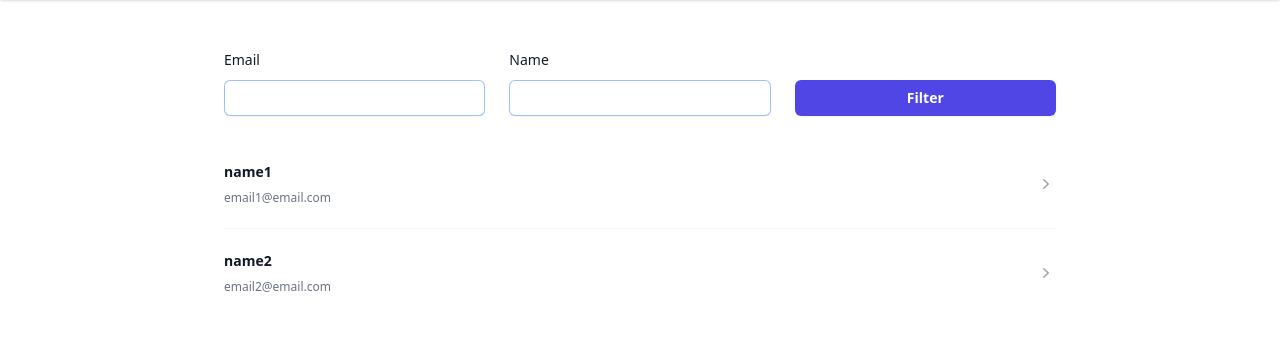
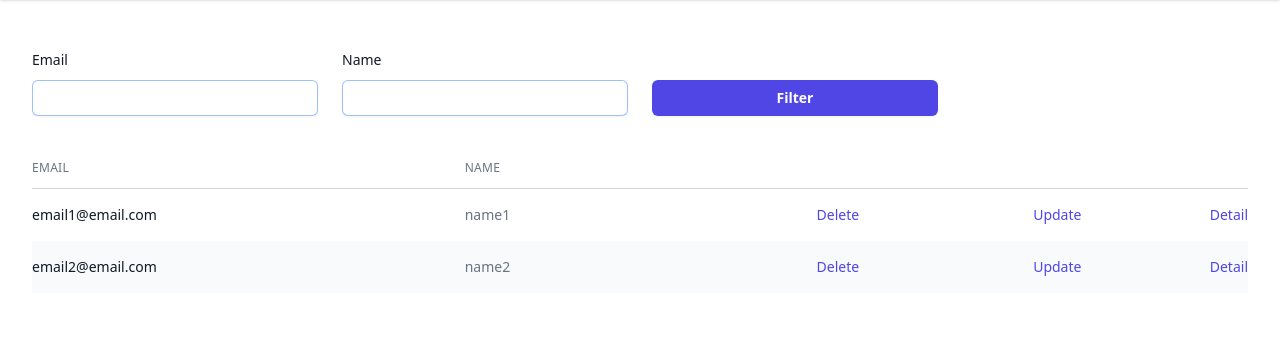
Before and after one commit to kinoubenkyou/benkyou-django, a Django app: page /users/ in a window 1280 px wide. Shown: the part 148-512 px from the top of the page. Run offline with Django 5.2, Linux system fonts and the light colour scheme; data comes from the database, SQL or seed files in the repository; some libraries are stand-ins or nearby versions.

Commit message:
Use table layout

```diff
--- a/main/templates/main/user_list.html
+++ b/main/templates/main/user_list.html
@@ -14,70 +14,114 @@
 {% endblock %}
 
 {% block main %}
-    <div class="mx-auto max-w-4xl px-4 py-12 sm:px-6 lg:px-8">
+    <div class="mx-auto max-w-7xl px-4 py-12 sm:px-6 lg:px-8">
+
         <form>
-            <div class="grid grid-cols-1 gap-x-6 gap-y-8 sm:grid-cols-3">
-                <div class="sm:col-span-1">
+            <div class="grid grid-cols-1 gap-x-6 gap-y-8 sm:grid-cols-12">
+
+                <div class="sm:col-span-3">
+
                     <label class="block text-sm font-medium leading-6 text-gray-900"
                            for="email__icontains">Email</label>
+
                     <div class="mt-2">
                         <input class="block w-full rounded-md border-0 py-1.5 shadow-sm ring-1 ring-inset focus:ring-2 focus:ring-inset sm:text-sm sm:leading-6"
                                id="email__icontains" name="email__icontains" type="text"
                                {% if email__icontains %}value="{{ email__icontains }}"{% endif %}>
                     </div>
+
                 </div>
-                <div class="sm:col-span-1">
+
+                <div class="sm:col-span-3">
+
                     <label class="block text-sm font-medium leading-6 text-gray-900"
                            for="name__icontains">Name</label>
+
                     <div class="mt-2">
                         <input class="block w-full rounded-md border-0 py-1.5 shadow-sm ring-1 ring-inset focus:ring-2 focus:ring-inset sm:text-sm sm:leading-6"
                                id="name__icontains" name="name__icontains" type="text"
                                {% if name__icontains %}value="{{ name__icontains }}"{% endif %}>
                     </div>
+
                 </div>
-                <div class="flex items-end sm:col-span-1">
+
+                <div class="flex items-end sm:col-span-3">
                     <button class="w-full rounded-md bg-indigo-600 px-3 py-2 text-sm font-semibold text-white shadow-sm hover:bg-indigo-500 focus-visible:outline focus-visible:outline-2 focus-visible:outline-offset-2 focus-visible:outline-indigo-600"
                             type="submit">Filter
                     </button>
                 </div>
+
             </div>
         </form>
-        <ul class="divide-y divide-gray-100 mt-6" role="list">
-            {% for object in object_list %}
-                <li class="relative flex justify-between gap-x-6 py-5">
 
-                    <div class="flex min-w-0 gap-x-4">
-                        <div class="flex-1 min-w-0">
+        <div class="-mx-4 mt-8 sm:-mx-0">
+            <table class="min-w-full divide-y divide-gray-300">
 
-                            <p class="text-sm font-semibold leading-6 text-gray-900">
-                                <a href="{% url 'user-detail' object.id %}">
-                                    <span class="absolute inset-x-0 -top-px bottom-0"></span>
-                                    {{ object.name }}
+                <thead>
+                    <tr>
+
+                        <th class="py-3 pl-4 pr-3 text-left text-xs font-medium uppercase tracking-wide text-gray-500 sm:pl-0" scope="col">Email</th>
+
+                        <th class="hidden px-3 py-3 text-left text-xs font-medium uppercase tracking-wide text-gray-500 sm:table-cell" scope="col">Name</th>
+
+                        <th class="hidden relative px-3 py-3 lg:table-cell" scope="col">
+                            <span class="sr-only">Detail</span>
+                        </th>
+
+                        <th class="hidden relative px-3 py-3 lg:table-cell" scope="col">
+                            <span class="sr-only">Edit</span>
+                        </th>
+
+                        <th class="relative py-3 pl-3 pr-4 sm:pr-0" scope="col">
+                            <span class="sr-only">Delete</span>
+                        </th>
+
+                    </tr>
+                </thead>
+
+                <tbody class="bg-white">
+                    {% for object in object_list %}
+                        <tr class="even:bg-gray-50">
+
+                            <td class="whitespace-nowrap py-4 pl-4 pr-3 text-sm font-medium text-gray-900 sm:pl-0">{{ object.email }}</td>
+
+                            <td class="hidden whitespace-nowrap px-3 py-4 text-sm text-gray-500 sm:table-cell">{{ object.name }}</td>
+
+                            <td class="hidden whitespace-nowrap px-3 py-4 text-right text-sm font-medium lg:table-cell">
+                                <a href="{% url 'user-delete' object.id %}" class="text-indigo-600 hover:text-indigo-900">
+                                    Delete
+                                    <span class="sr-only">
+                                        ,
+                                        {{ object.email }}
+                                    </span>
                                 </a>
-                            </p>
+                            </td>
 
-                            <p class="mt-1 flex text-xs leading-5 text-gray-500">
-                                <a class="relative truncate hover:underline"
-                                   href="mailto:{{ object.email }}">
-                                    {{ object.email }}
+                            <td class="hidden whitespace-nowrap px-3 py-4 text-right text-sm font-medium lg:table-cell">
+                                <a href="{% url 'user-update' object.id %}" class="text-indigo-600 hover:text-indigo-900">
+                                    Update
+                                    <span class="sr-only">
+                                        ,
+                                        {{ object.email }}
+                                    </span>
                                 </a>
-                            </p>
+                            </td>
 
-                        </div>
-                    </div>
+                            <td class="whitespace-nowrap py-4 pl-3 pr-4 text-right text-sm font-medium sm:pr-0">
+                                <a href="{% url 'user-detail' object.id %}" class="text-indigo-600 hover:text-indigo-900">
+                                    Detail
+                                    <span class="sr-only">
+                                        ,
+                                        {{ object.email }}
+                                    </span>
+                                </a>
+                            </td>
 
-                    <div class="flex shrink-0 items-center gap-x-4">
-                        <svg class="h-5 w-5 flex-none text-gray-400"
-                             xmlns="http://www.w3.org/2000/svg" viewBox="0 0 20 20"
-                             fill="currentColor" aria-hidden="true">
-                            <path fill-rule="evenodd"
-                                  d="M7.21 14.77a.75.75 0 01.02-1.06L11.168 10 7.23 6.29a.75.75 0 111.04-1.08l4.5 4.25a.75.75 0 010 1.08l-4.5 4.25a.75.75 0 01-1.06-.02z"
-                                  clip-rule="evenodd"></path>
-                        </svg>
-                    </div>
+                        </tr>
+                    {% endfor %}
+                </tbody>
 
-                </li>
-            {% endfor %}
-        </ul>
+            </table>
+        </div>
     </div>
 {% endblock %}
```
